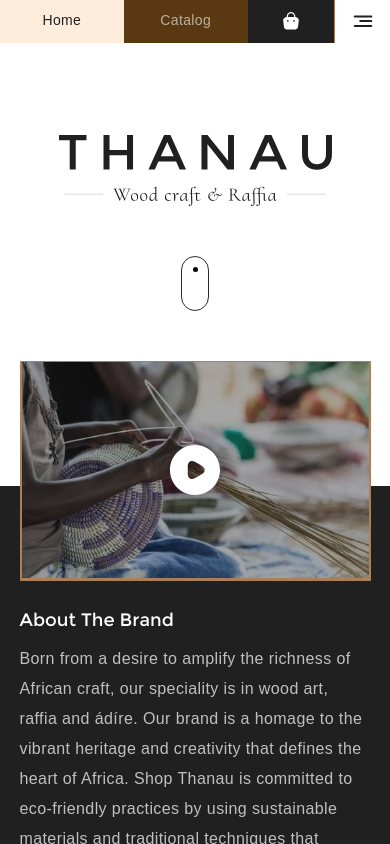
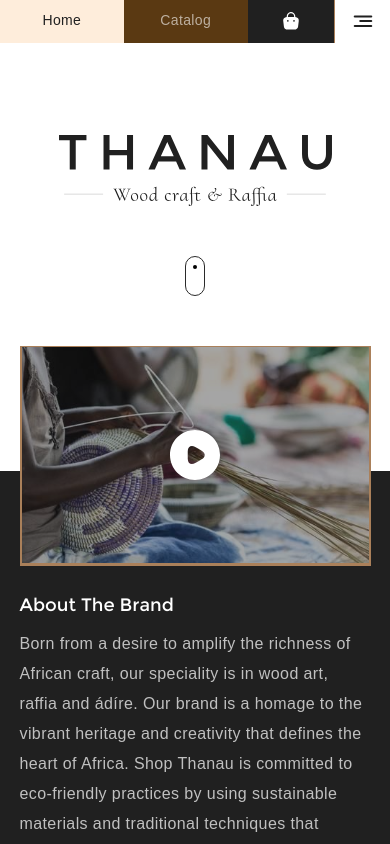
Before and after one commit to Sulaiman-Gide/shopThanauTest, a Next.js app: page / in a window 390 px wide. Shown: the top 844 px of the page. Built offline with nearby package versions, Linux system fonts and the light colour scheme; a web font is replaced by a local one.

Commit message:
first commit

```diff
--- a/app/catalog/page.tsx
+++ b/app/catalog/page.tsx
@@ -476,6 +476,13 @@
         comment: "Beautiful craftsmanship and very durable!",
         date: "2024-01-19",
       },
+      {
+        id: 2,
+        user: "Thanau Test.",
+        rating: 1,
+        comment: "Beautiful craftsmanship and very durable!",
+        date: "2024-01-19",
+      },
     ],
   },
 ];
--- a/app/components/HomepageComponents/HomeTop.tsx
+++ b/app/components/HomepageComponents/HomeTop.tsx
@@ -26,11 +26,11 @@
         />
       </motion.div>
 
-      <div className="block w-[28px] sm:w-[33px] h-[55px] border-[1.7px] border-[#141414e7] rounded-[40px] py-[10px] px-[6px] mx-auto relative">
+      <div className="block w-[20px] sm:w-[28px] h-[40px] sm:h-[55px] border-[1.5px] sm:border-[1.7px] border-[#141414e7] rounded-[40px] py-[8px] sm:py-[10px] px-[4px] sm:px-[6px] mx-auto relative">
         <motion.div
           initial={{ opacity: 1, y: 0 }}
           animate={{
-            y: [0, 0, 28, 28],
+            y: [0, 0, 20, 20],
             opacity: [1, 1, 1, 0],
           }}
           transition={{
@@ -40,7 +40,7 @@
             times: [0, 0.4, 0.75, 1],
             ease: [0.5, 0.87, 0.82, 1],
           }}
-          className="w-[5px] h-[5px] bg-black rounded-full mx-auto"
+          className="w-[4px] sm:w-[5px] h-[4px] sm:h-[5px] bg-black rounded-full mx-auto"
         ></motion.div>
       </div>
     </div>
```
